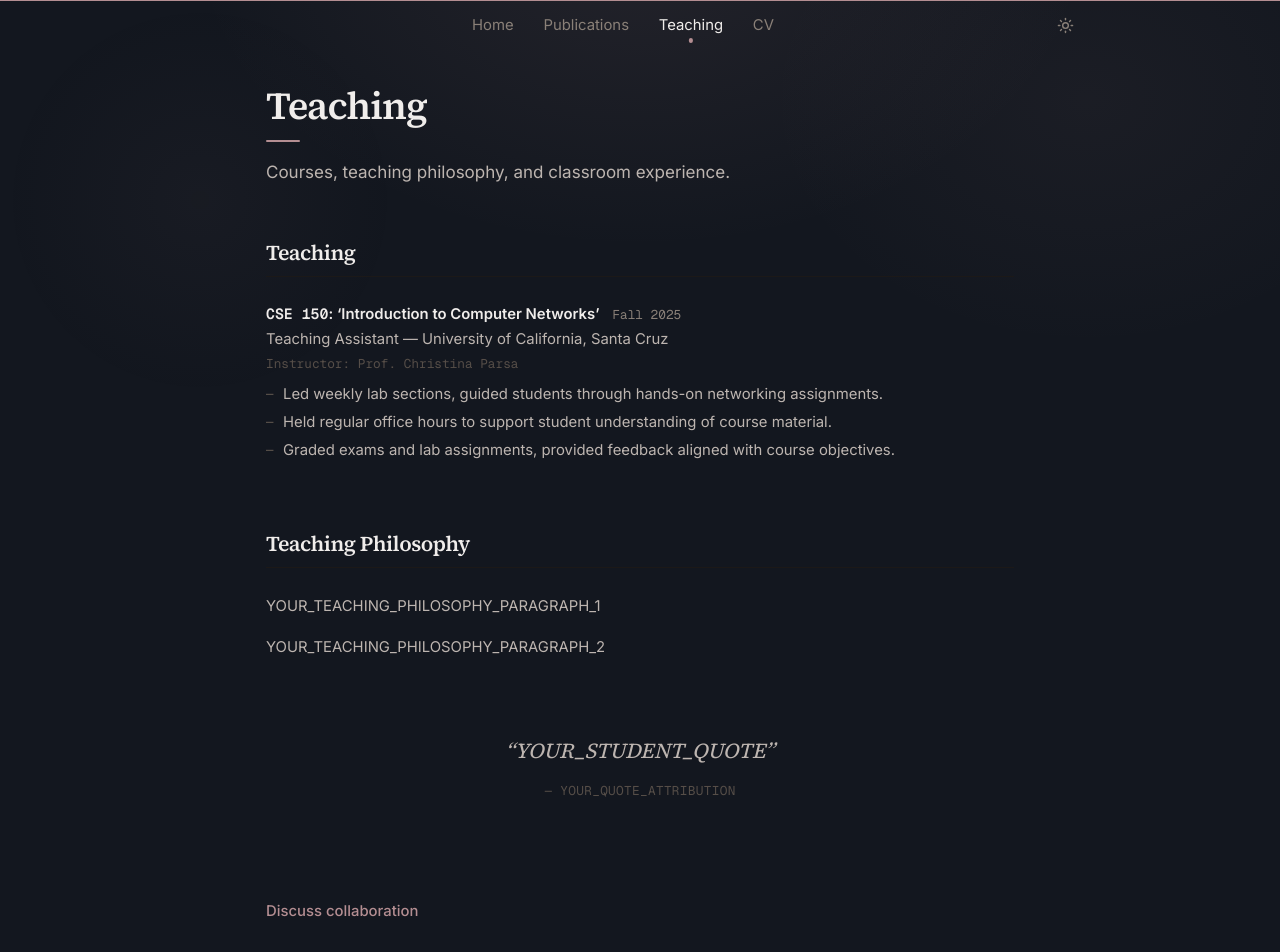
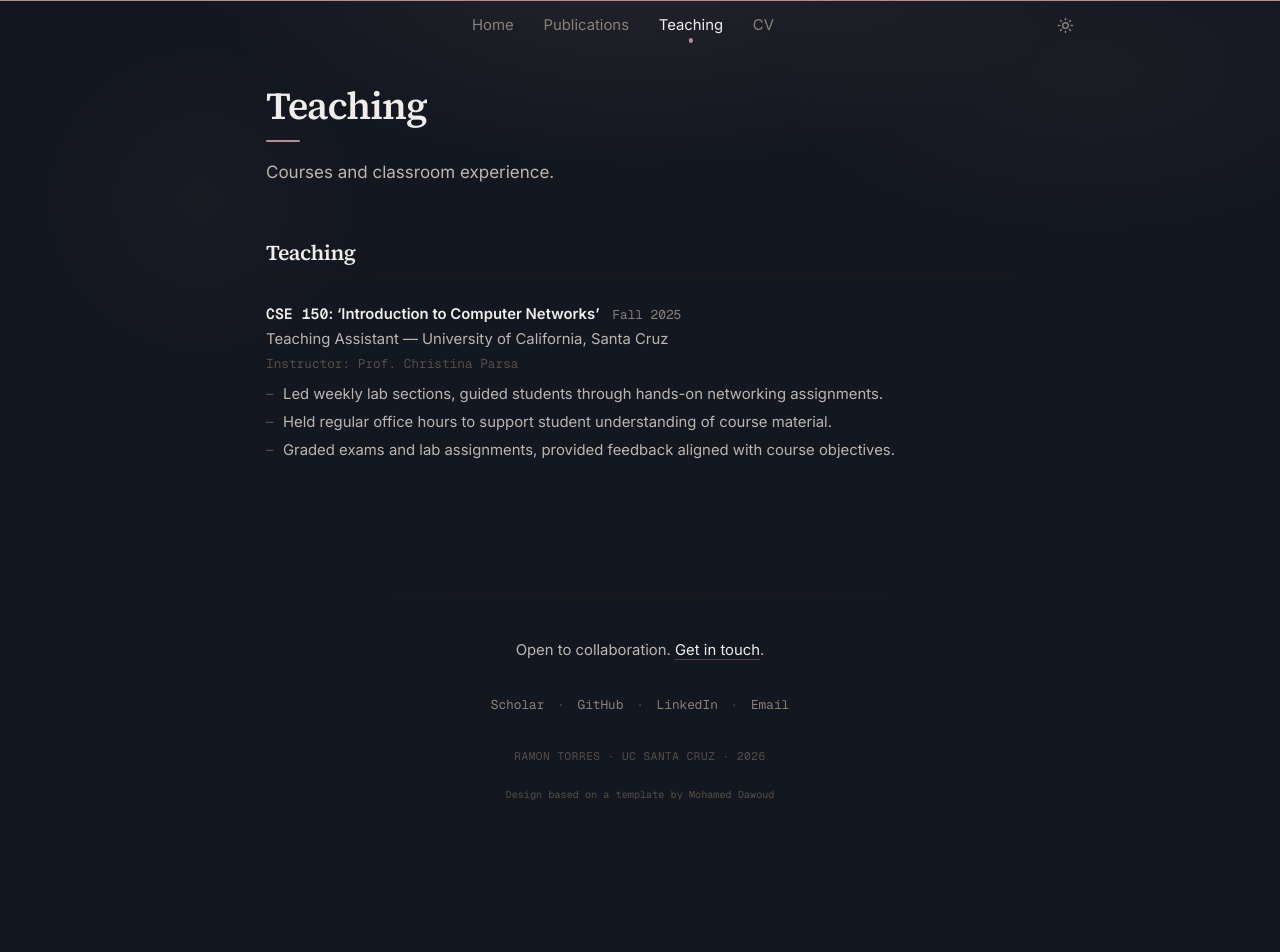
Before and after one commit to torresramon1/rtorres.github.io, a Next.js app: page /teaching in a window 1280 px wide. Shown: the top 952 px of the page. After the commit the page ends 846 px from the top, so only its background shows below. Built offline with nearby package versions, Linux system fonts and the light colour scheme.

Commit message:
removed philosophy

```diff
--- a/src/app/teaching/teaching-content.tsx
+++ b/src/app/teaching/teaching-content.tsx
@@ -27,7 +27,7 @@ export function TeachingContent() {
       <div className="max-w-3xl mx-auto px-4 sm:px-6 lg:px-8">
         <PageHeader
           title="Teaching"
-          description="Courses, teaching philosophy, and classroom experience."
+          description="Courses and classroom experience."
         />
 
         {/* Teaching */}
@@ -63,47 +63,6 @@ export function TeachingContent() {
             ))}
           </section>
         </FadeIn>
-
-        {/* Teaching Philosophy */}
-        <FadeIn direction="none" delay={0.1}>
-          <section className="mb-16">
-            <h2 className="font-serif text-xl font-semibold tracking-tight mb-6 pb-2 border-b border-border">
-              Teaching Philosophy
-            </h2>
-            <div className="space-y-4 text-sm text-foreground-secondary leading-relaxed max-w-prose">
-              {/* TODO: Replace with your own teaching philosophy */}
-              <p>
-                YOUR_TEACHING_PHILOSOPHY_PARAGRAPH_1
-              </p>
-              <p>
-                YOUR_TEACHING_PHILOSOPHY_PARAGRAPH_2
-              </p>
-            </div>
-
-            {/* TODO: Replace with a real student quote, or remove this block */}
-            <div className="my-10 py-8 px-6 text-center">
-              <blockquote className="font-serif italic text-lg sm:text-xl text-foreground-secondary mb-4 max-w-lg mx-auto">
-                &ldquo;YOUR_STUDENT_QUOTE&rdquo;
-              </blockquote>
-              <p className="font-mono text-xs text-foreground-quaternary tracking-wide">
-                — YOUR_QUOTE_ATTRIBUTION {/* TODO: e.g. "Student feedback, Spring 2025" */}
-              </p>
-            </div>
-          </section>
-        </FadeIn>
-
-        {/* CTA */}
-        <FadeIn direction="none" delay={0.2}>
-          <div className="flex flex-col sm:flex-row items-center gap-4 text-sm">
-            {/* TODO: Update this link or remove it */}
-            <a
-              href={`mailto:${siteConfig.email}`}
-              className="link-accent font-medium"
-            >
-              Discuss collaboration
-            </a>
-          </div>
-        </FadeIn>
       </div>
     </div>
   );
```
